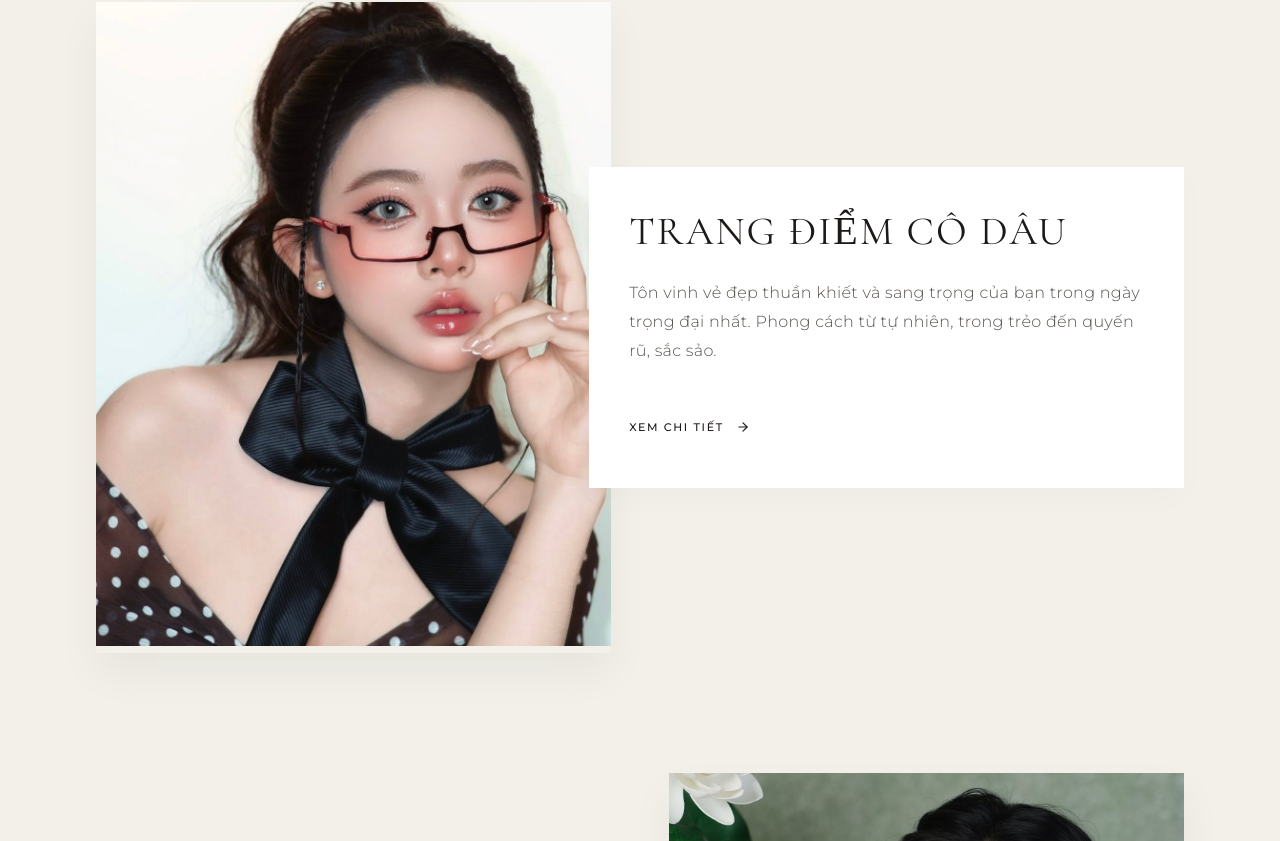
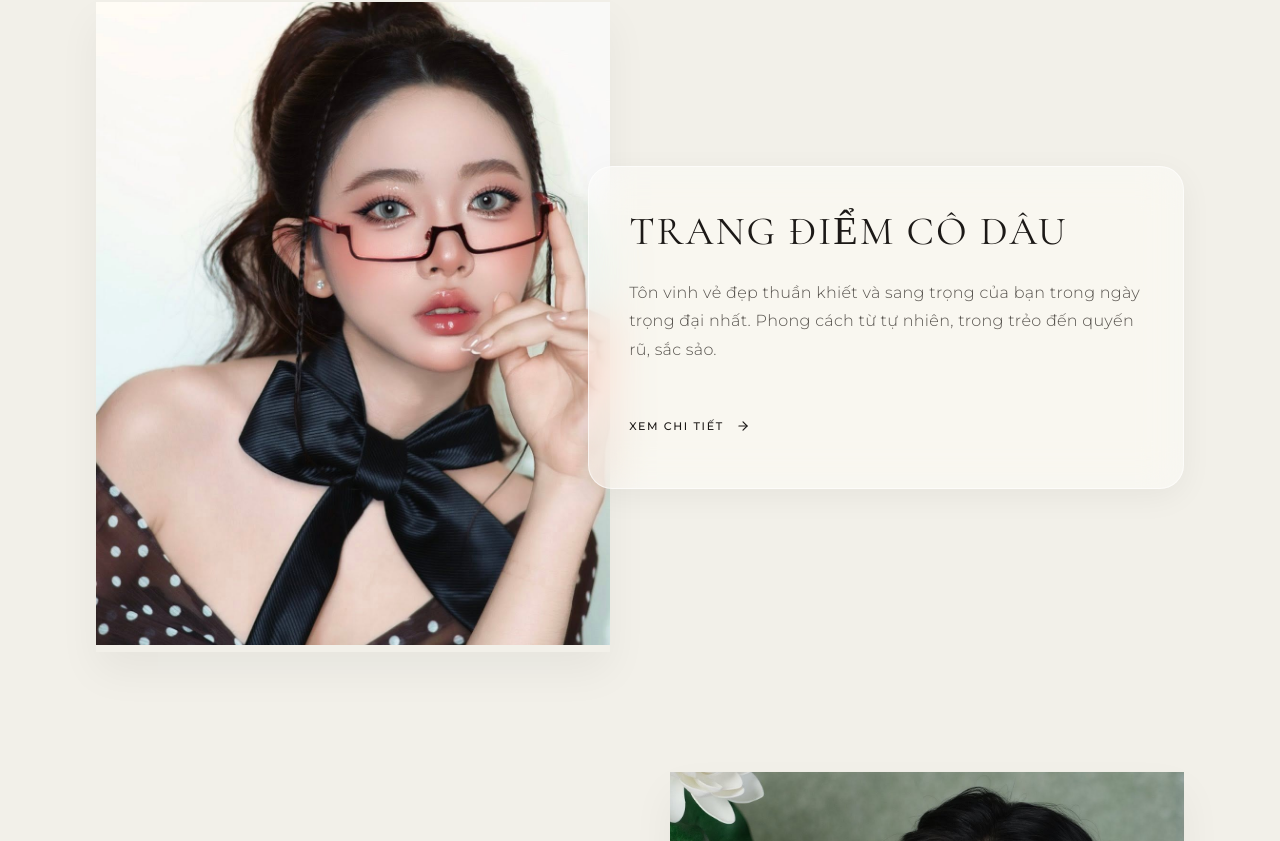
Before and after one commit to hdemolish/webmakeup, a React (Vite) app: page / in a window 1280 px wide. Shown: the part 1259-2100 px from the top of the page. Built offline with nearby package versions, Linux system fonts and the light colour scheme.

Commit message:
Apply liquid glass effect to all card elements

```diff
--- a/src/components/About.css
+++ b/src/components/About.css
@@ -32,13 +32,15 @@
   transform: translate(-50%, -50%);
   width: 150px;
   height: 150px;
-  background-color: var(--bg-surface);
+  background-color: rgba(255, 255, 255, 0.45);
+  backdrop-filter: blur(20px) saturate(180%);
+  -webkit-backdrop-filter: blur(20px) saturate(180%);
   border-radius: 50%;
   display: flex;
   align-items: center;
   justify-content: center;
-  box-shadow: 0 10px 30px rgba(0,0,0,0.05);
-  border: 1px solid var(--border);
+  box-shadow: 0 8px 32px 0 rgba(0, 0, 0, 0.05);
+  border: 1px solid rgba(255, 255, 255, 0.6);
 }
 
 .badge-text-svg {
@@ -101,14 +103,18 @@
 }
 
 .stats-box {
-  background-color: var(--bg-surface);
+  background-color: rgba(255, 255, 255, 0.45);
+  backdrop-filter: blur(20px) saturate(180%);
+  -webkit-backdrop-filter: blur(20px) saturate(180%);
+  border-radius: 24px;
+  box-shadow: 0 8px 32px 0 rgba(0, 0, 0, 0.05);
   padding: 3rem 2rem;
   width: 100%;
   display: flex;
   flex-direction: column;
   gap: 2.5rem;
   text-align: center;
-  border: 1px solid var(--border);
+  border: 1px solid rgba(255, 255, 255, 0.6);
 }
 
 .stat-item {
--- a/src/components/Services.css
+++ b/src/components/Services.css
@@ -41,8 +41,12 @@
 .service-content {
   flex: 1;
   padding: 40px;
-  background-color: var(--bg-surface);
-  box-shadow: 0 10px 30px rgba(0,0,0,0.02);
+  background-color: rgba(255, 255, 255, 0.45);
+  backdrop-filter: blur(20px) saturate(180%);
+  -webkit-backdrop-filter: blur(20px) saturate(180%);
+  border-radius: 24px;
+  box-shadow: 0 8px 32px 0 rgba(0, 0, 0, 0.05);
+  border: 1px solid rgba(255, 255, 255, 0.6);
   /* Create overlap effect */
   margin-left: -10%;
   position: relative;
```
